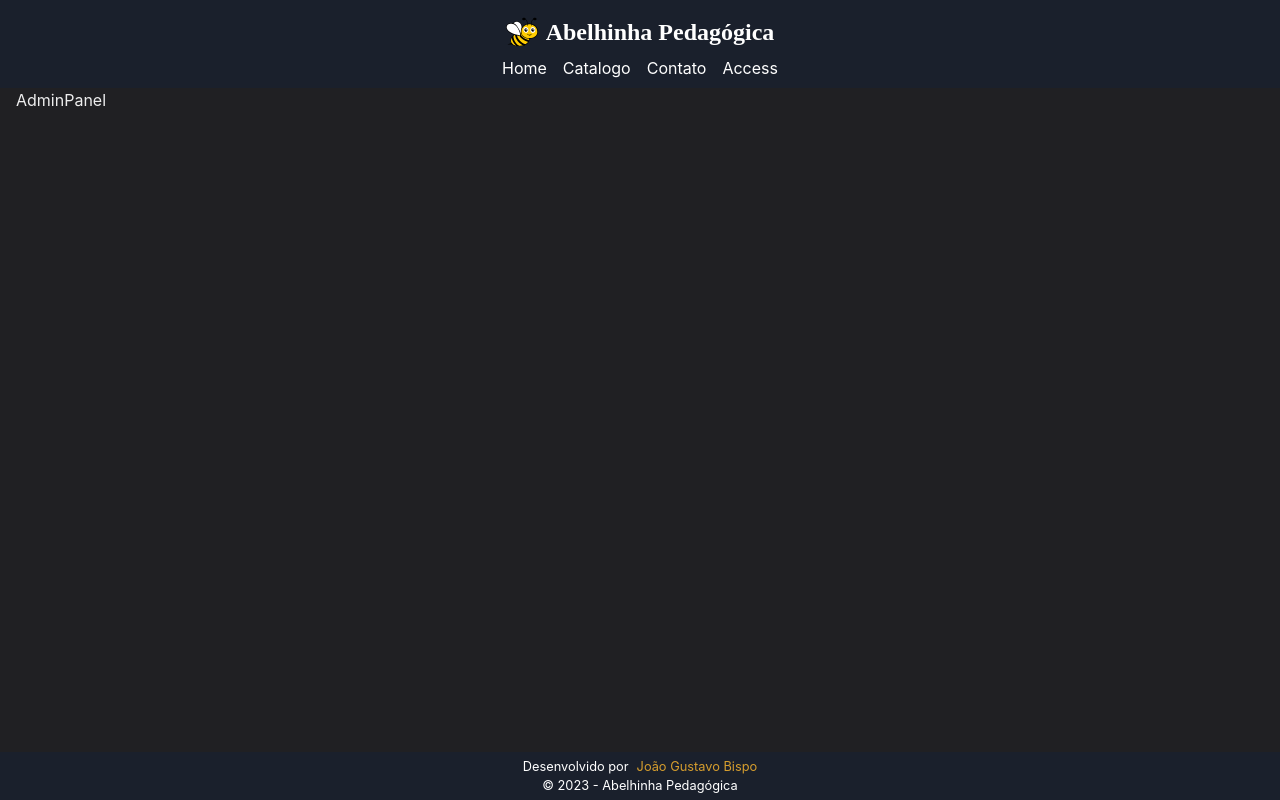
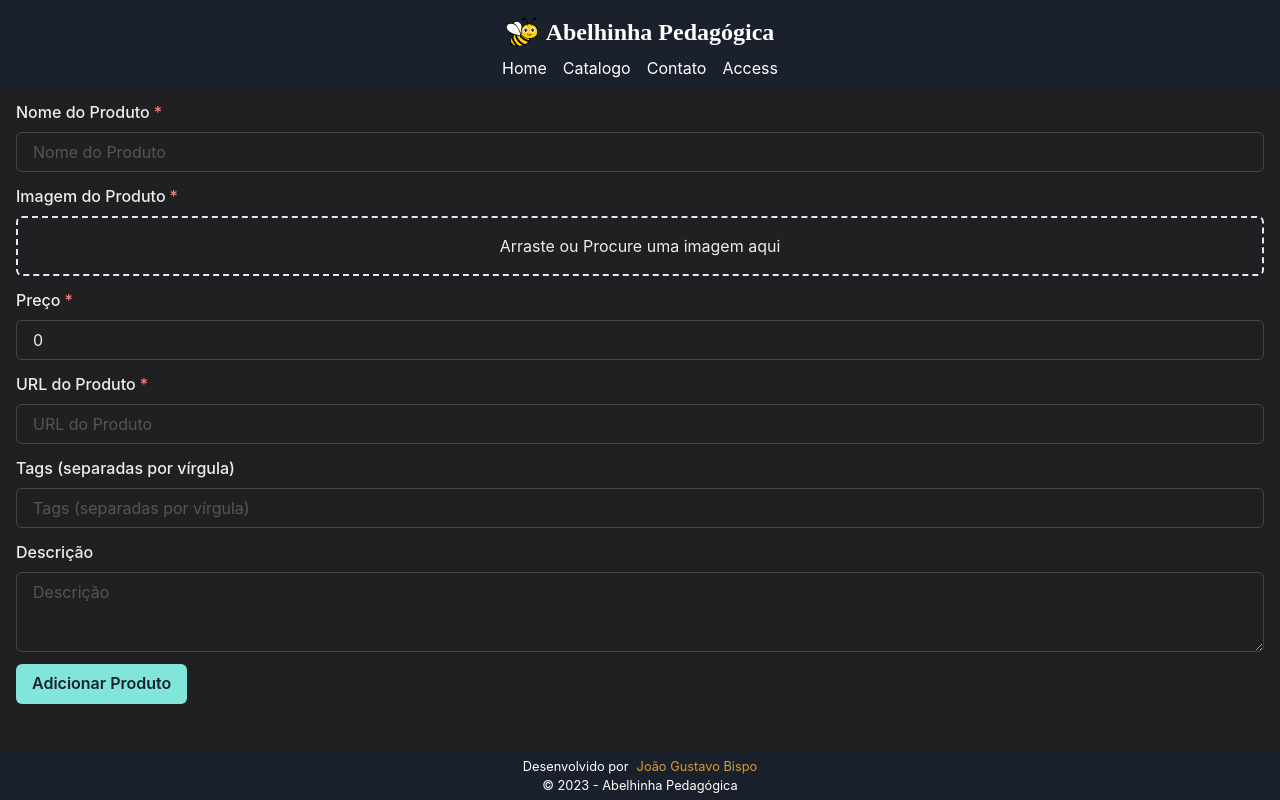
Before and after one commit to jgb27/abelhinha-pedagogica, a React (Vite) app: page /admin in a window 1280 px wide. Built offline with nearby package versions, Linux system fonts and the light colour scheme; no server answers.

Commit message:
Add new products
Agora pode ser adicionado novos produtos

```diff
--- a/package.json
+++ b/package.json
@@ -17,6 +17,7 @@
     "framer-motion": "^10.16.4",
     "react": "^18.2.0",
     "react-dom": "^18.2.0",
+    "react-dropzone": "^14.2.3",
     "react-icons": "^4.11.0",
     "react-router-dom": "^6.15.0"
   },
--- a/src/connect.js
+++ b/src/connect.js
@@ -11,3 +11,27 @@ export const GetAllProduct = async () => {
     throw error;
   }
 };
+
+export const AddProduct = async (product) => {
+  try {
+    const formData = new FormData();
+
+    formData.append('name', product.name);
+    formData.append('price', product.price);
+    formData.append('tags', product.tags);
+    formData.append('url', product.url);
+    formData.append('description', product.description);
+    formData.append('image', product.imagem);
+
+    const response = await axios.post(apiUrl, formData, {
+      headers: {
+        'Content-Type': 'multipart/form-data',
+      },
+    });
+    console.log(response.data)
+    return response.data;
+  } catch (error) {
+    console.error("Error adding product:", error);
+    throw error;
+  }
+};
--- a/src/main.jsx
+++ b/src/main.jsx
@@ -8,7 +8,7 @@ import { AppProvider } from './AppProvider';
 
 ReactDOM.createRoot(document.getElementById('root')).render(
   <React.StrictMode>
-    <ChakraProvider theme={theme}>
+    <ChakraProvider theme={theme} >
       <CSSReset />
       <AppProvider>
         <RouterProvider router={App} />
--- a/src/pages/AdminPanel.jsx
+++ b/src/pages/AdminPanel.jsx
@@ -1,11 +1,156 @@
-import Layout from "../components/layout/article"
+import React, { useState } from "react";
+import {
+  Box,
+  Button,
+  Input,
+  Textarea,
+  VStack,
+  useToast,
+  FormControl,
+  FormLabel,
+  Text,
+  Image,
+} from "@chakra-ui/react";
+import { useDropzone } from "react-dropzone";
+import Layout from "../components/layout/article";
+import { AddProduct } from "../connect";
 
-const AdminPanel = () => {
+const Admin = () => {
+  const [productName, setProductName] = useState("");
+  const [productImage, setProductImage] = useState(null);
+  const [productPrice, setProductPrice] = useState(0);
+  const [productUrl, setProductUrl] = useState("");
+  const [productTags, setProductTags] = useState("");
+  const [productDescription, setProductDescription] = useState("");
+  const toast = useToast();
+
+  const handleSubmit = async (e) => {
+    e.preventDefault();
+
+    if (!productName || !productImage || productPrice <= 0 || !productUrl) {
+      toast({
+        title: "Formulário Incompleto",
+        description: "Por favor, preencha todos os campos obrigatórios.",
+        status: "error",
+        duration: 3000,
+        isClosable: true,
+      });
+      return;
+    }
+
+    const newProduct = {
+      name: productName,
+      imagem: productImage,
+      price: productPrice,
+      url: productUrl,
+      tags: productTags,
+      description: productDescription,
+    };
+
+    console.log(newProduct)
+    await AddProduct(newProduct)
+
+    setProductName("");
+    setProductImage(null);
+    setProductPrice(0);
+    setProductUrl("");
+    setProductTags("");
+    setProductDescription("");
+
+    toast({
+      title: "Produto Adicionado",
+      description: "Seu produto foi adicionado com sucesso.",
+      status: "success",
+      duration: 3000,
+      isClosable: true,
+    });
+  };
+
+  const onDrop = (acceptedFiles) => {
+    if (acceptedFiles.length > 0) {
+      setProductImage(acceptedFiles[0]);
+    }
+  };
+
+  const { getRootProps, getInputProps } = useDropzone({
+    onDrop,
+    accept: "image/*",
+    multiple: false,
+  });
+
   return (
-    <Layout title="AdminPanel" >
-      <div>AdminPanel</div>
+    <Layout title="Adicionar Produto">
+      <form onSubmit={handleSubmit}>
+        <FormControl isRequired mt={3}>
+          <FormLabel>Nome do Produto</FormLabel>
+          <Input
+            type="text"
+            placeholder="Nome do Produto"
+            value={productName}
+            onChange={(e) => setProductName(e.target.value)}
+          />
+        </FormControl>
+        <FormControl isRequired mt={3}>
+          <FormLabel>Imagem do Produto</FormLabel>
+          <Box
+            {...getRootProps()}
+            border="2px dashed #e2e8f0"
+            borderRadius="md"
+            p={4}
+            textAlign="center"
+            cursor="pointer"
+          >
+            <input {...getInputProps()} />
+            <Text>Arraste ou Procure uma imagem aqui</Text>
+          </Box>
+          {productImage && (
+            <Box mt={3}>
+              <Text>Imagem selecionada:</Text>
+              <Image src={URL.createObjectURL(productImage)} maxH="150px" />
+            </Box>
+          )}
+        </FormControl>
+        <FormControl isRequired mt={3}>
+          <FormLabel>Preço</FormLabel>
+          <Input
+            type="number"
+            placeholder="Preço"
+            value={productPrice}
+            onChange={(e) => setProductPrice(parseFloat(e.target.value))}
+          />
+        </FormControl>
+        <FormControl isRequired mt={3}>
+          <FormLabel>URL do Produto</FormLabel>
+          <Input
+            type="url"
+            placeholder="URL do Produto"
+            value={productUrl}
+            onChange={(e) => setProductUrl(e.target.value)}
+          />
+        </FormControl>
+        <FormControl mt={3}>
+          <FormLabel>Tags (separadas por vírgula)</FormLabel>
+          <Input
+            type="text"
+            placeholder="Tags (separadas por vírgula)"
+            value={productTags}
+            onChange={(e) => setProductTags(e.target.value)}
+          />
+        </FormControl>
+        <FormControl mt={3}>
+          <FormLabel>Descrição</FormLabel>
+          <Textarea
+            placeholder="Descrição"
+            value={productDescription}
+            onChange={(e) => setProductDescription(e.target.value)}
+          />
+        </FormControl>
+        <Button type="submit" colorScheme="teal" mt={3}>
+          Adicionar Produto
+        </Button>
+      </form>
     </Layout>
-  )
-}
+  );
+};
 
-export default AdminPanel;
+export default Admin;
--- a/src/theme.js
+++ b/src/theme.js
@@ -4,7 +4,7 @@ import { mode } from '@chakra-ui/theme-tools'
 const styles = {
   global: props => ({
     body: {
-      bg: mode('#f0e7db', '#202023')(props)
+      bg: mode('#f1f1f1f1', '#202023')(props)
     }
   })
 }
```
Also changed, not shown: src/components/FormAdd.jsx (added, +132 -0 lines), 1 other file (tests, documents, lock files or other folders).
